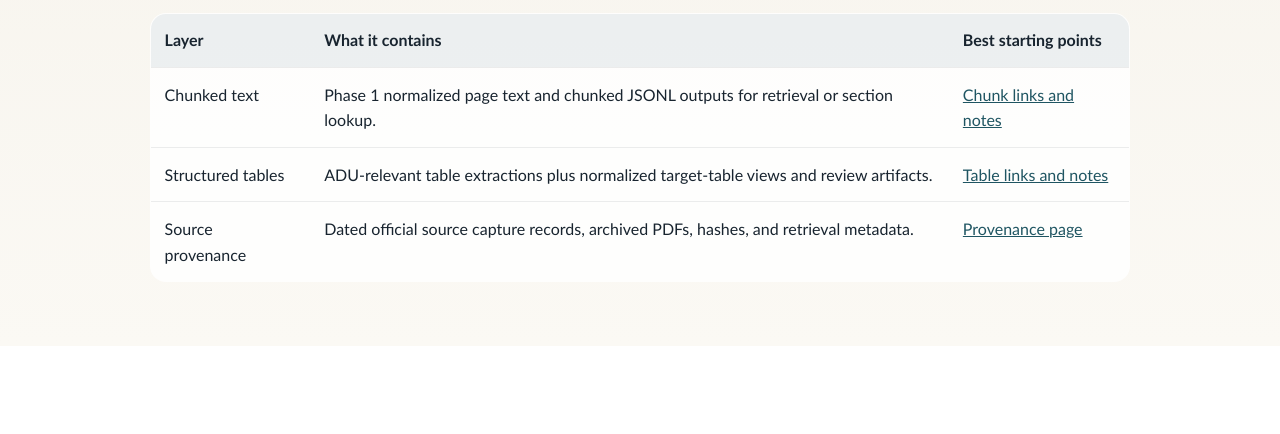
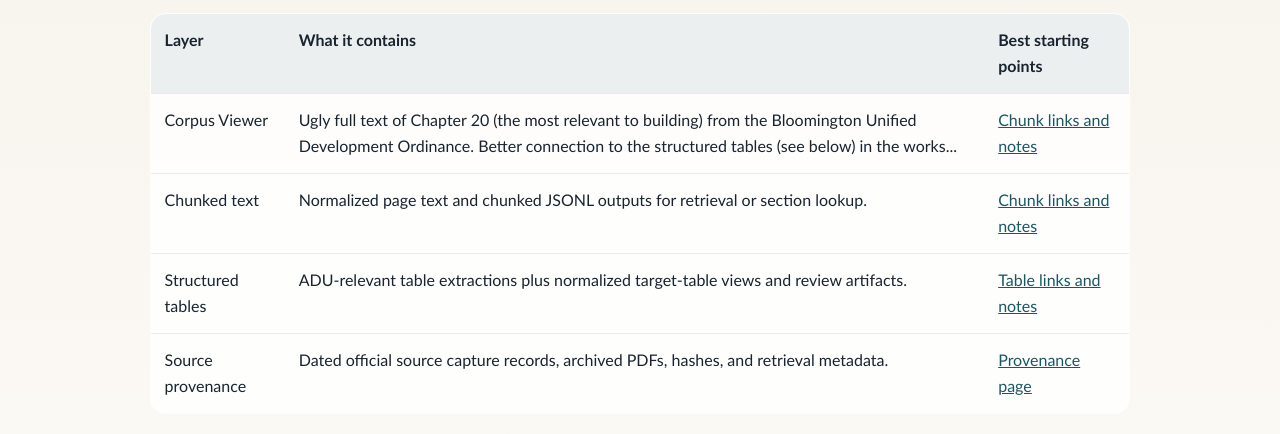
Before and after one commit to seberry/udos-for-llms, a website: page cities/bloomington/index.html in a window 1280 px wide. Shown: the part 470-904 px from the top of the page. Before the commit the page ends 816 px from the top, so only its background shows below. Drawn offline with Linux system fonts and the light colour scheme.

Commit message:
linked corpus viewer from bloomington page

```diff
--- a/cities/bloomington/index.html
+++ b/cities/bloomington/index.html
@@ -116,8 +116,13 @@
           </thead>
           <tbody>
             <tr>
+              <td>Corpus Viewer</td>
+              <td>Ugly full text of Chapter 20 (the most relevant to building) from the Bloomington Unified Development Ordinance. Better connection to the structured tables (see below) in the works...</td>
+              <td><a href="corpus_viewer.html">Chunk links and notes</a></td>
+            </tr>
+            <tr>
               <td>Chunked text</td>
-              <td>Phase 1 normalized page text and chunked JSONL outputs for retrieval or section lookup.</td>
+              <td>Normalized page text and chunked JSONL outputs for retrieval or section lookup.</td>
               <td><a href="chunks/index.html">Chunk links and notes</a></td>
             </tr>
             <tr>
```
